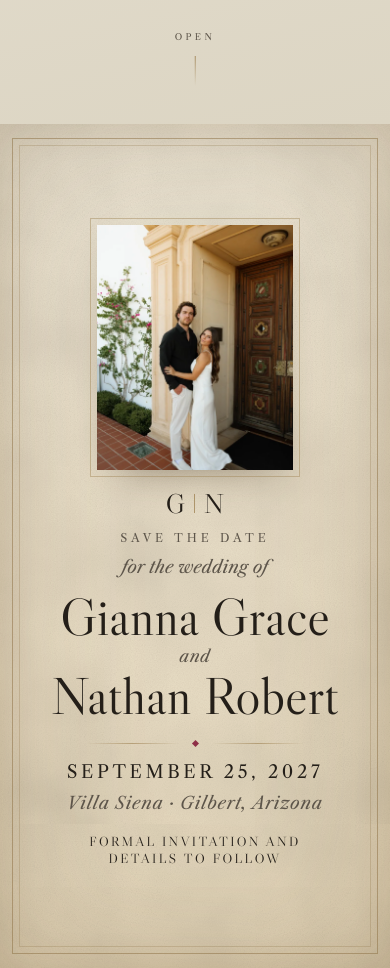
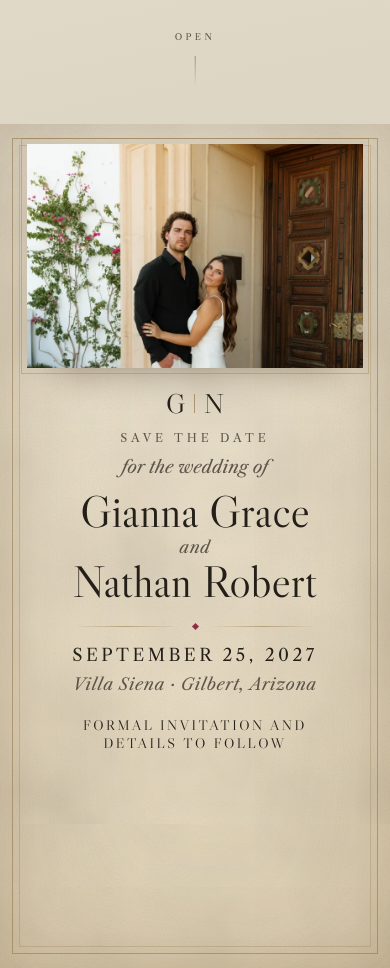
Before and after one commit to We-Scale-Creators/gianna-nathan-save-the-date, a plain HTML site: page index.html in a window 390 px wide. Shown: the part 720-1688 px from the top of the page. Drawn offline with Linux system fonts and the light colour scheme.

Commit message:
Mobile: horizontal 3:2 photo across top, release leaf max-height, pin content to top
Co-Authored-By: Claude Opus 4.7 (1M context) <noreply@anthropic.com>

```diff
--- a/styles.css
+++ b/styles.css
@@ -553,30 +553,46 @@ body.is-open .opening__continue { opacity: 1; }
 }
 
 /* ── Portrait screens (phones) ────────────────────────────
-   Everything here is sized off svh, and the photograph is capped by
-   HEIGHT rather than width: on a phone the scarce axis is vertical, and
-   a width-capped 4:5 frame was eating 55% of the screen and pushing the
-   closing line off the bottom. Type also takes a vw ceiling via min(),
-   so the names can never run wider than the screen. */
+   Photo becomes an editorial 3:2 cover across the top of the plate, and
+   type flows below. Content is pinned to the TOP of the plate (not the
+   centre) so on tall phones the empty space sits at the bottom where a
+   reader expects it, and `.leaf`'s desktop max-height cap is released so
+   nothing can be silently trapped above the fold. */
 @media (max-aspect-ratio: 1 / 1) {
-  .plate { padding: clamp(16px, 2.6svh, 30px) clamp(18px, 5vw, 34px); }
+  .plate {
+    padding: clamp(14px, 2.4svh, 26px) clamp(18px, 5vw, 34px);
+    align-content: start;
+    justify-items: center;
+  }
 
   .plate__rule { inset: clamp(10px, 1.7svh, 18px) clamp(10px, 3vw, 18px); }
   .plate__rule::after { inset: 6px; }
 
   .leaf {
     grid-template-columns: 1fr;
-    justify-items: center;
-    gap: clamp(14px, 2.4svh, 24px);
+    justify-items: stretch;
+    max-height: none;
+    width: 100%;
+    gap: clamp(16px, 2.6svh, 26px);
   }
 
   .plate-figure {
-    width: auto;
-    max-width: min(66vw, 320px);
-    height: min(29svh, 320px);
-    aspect-ratio: 4 / 5;
+    /* Full-width horizontal 3:2 frame. Occupies the upper third of a
+       typical phone screen and reads as an editorial cover. */
+    width: 100%;
+    max-width: 480px;
+    height: auto;
+    aspect-ratio: 3 / 2;
+    justify-self: center;
   }
-  .plate-figure::after { inset: -7px; }
+  .plate-figure img {
+    /* Source is 2:3 portrait; a 3:2 window trims top and bottom. 35%
+       keeps the couple's heads and torsos centred with a little headroom. */
+    object-position: 50% 35%;
+  }
+  .plate-figure::after { inset: -6px; }
+
+  .leaf__type { text-align: center; width: 100%; }
 
   .leaf__type .monogram { font-size: min(7vw, 3.9svh); }
   .leaf__type .monogram i { height: min(5vw, 2.8svh); }
@@ -591,30 +607,32 @@ body.is-open .opening__continue { opacity: 1; }
     font-size: min(4.4vw, 2.15svh);
   }
 
-  .names { font-size: min(13.4vw, 6.2svh); }
+  /* Names are capped in vw so "Nathan Robert" never exceeds the column
+     on a 375px phone; svh cap keeps them from towering on tall viewports. */
+  .names { font-size: min(11.4vw, 5.4svh); }
   .names em { font-size: min(4.2vw, 1.95svh); margin: 2px 0; }
 
   .leaf__type .ornament {
-    width: min(300px, 76%);
+    width: min(280px, 72%);
     margin-top: clamp(11px, 2svh, 20px);
   }
 
   .date {
     margin-top: clamp(9px, 1.7svh, 17px);
-    font-size: min(4.6vw, 2.4svh);
+    font-size: min(4.4vw, 2.3svh);
     letter-spacing: .2em;
   }
   .leaf__venue {
     margin-top: clamp(6px, 1.1svh, 11px);
-    font-size: min(4.4vw, 2.2svh);
+    font-size: min(4.2vw, 2svh);
   }
   .leaf__foot {
-    margin-top: clamp(12px, 2.4svh, 24px);
-    font-size: min(3.4vw, 1.65svh);
+    margin-top: clamp(14px, 2.6svh, 24px);
+    font-size: min(3.6vw, 1.7svh);
     letter-spacing: .18em;
-    /* Forces the wrap near the middle instead of orphaning "follow" on
-       its own line; desktop keeps it on one line and is untouched. */
-    max-width: 27ch;
+    /* Balanced wrap so the closing line breaks cleanly instead of
+       stranding "follow" on its own row. */
+    max-width: 28ch;
   }
 }
 
```
